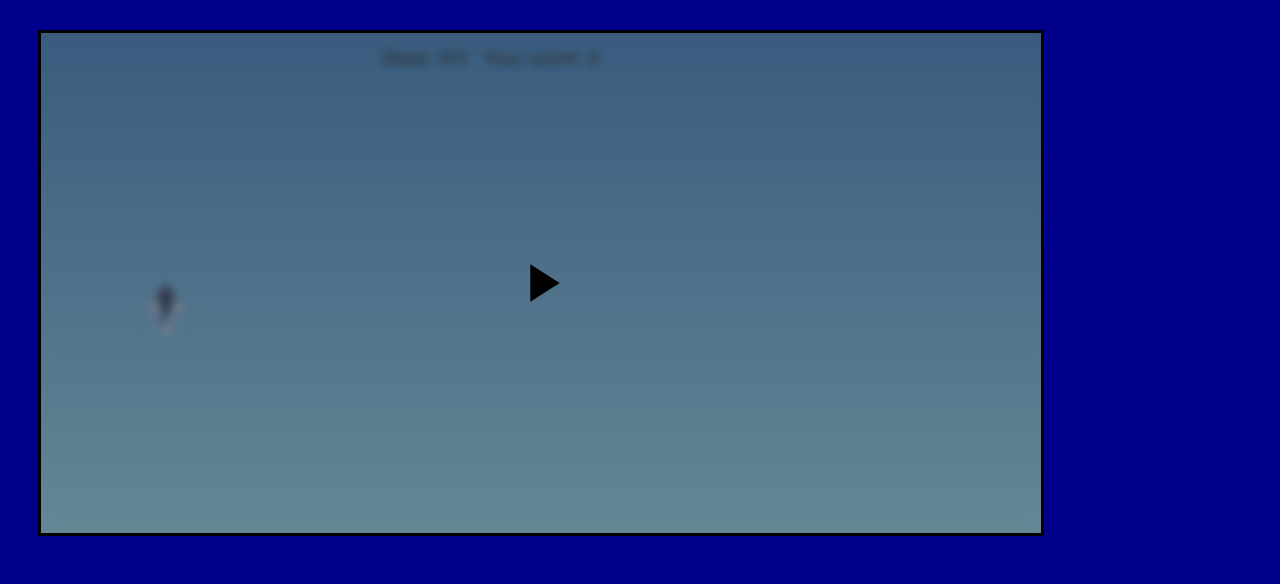
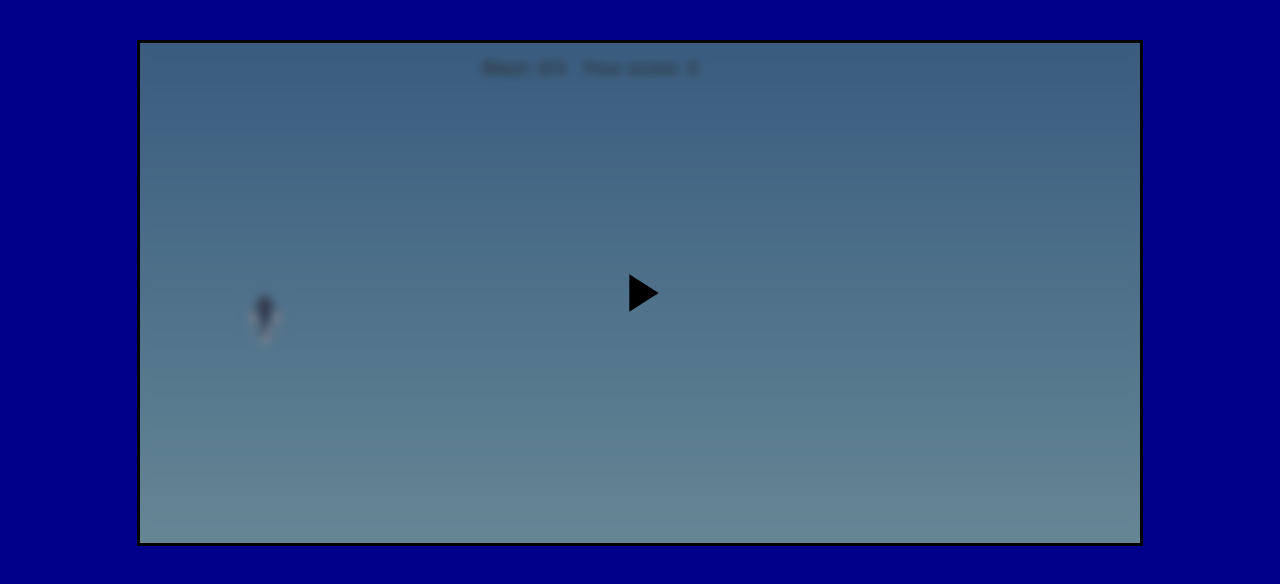
Before and after one commit to nik00did/iron-man_game_version_2.0, a website built with Vite: page index.html in a window 1280 px wide. Built offline with nearby package versions, Linux system fonts and the light colour scheme.

Commit message:
centering the game canvas

```diff
--- a/src/style.css
+++ b/src/style.css
@@ -1,13 +1,25 @@
+html,
 body {
+    height: 100%;
+    margin: 0;
+}
+
+body {
+    display: flex;
+    align-items: top;
+    justify-content: center;
+    min-height: 100vh;
     background: darkblue;
     color: white;
+    padding-top: 40px;
+    box-sizing: border-box;
 }
 
 .game {
     position: relative;
     width: 1000px;
     height: 500px;
-    margin: 30px;
+    margin: 0;
     background: white;
     border: 3px solid black;
 }
```
